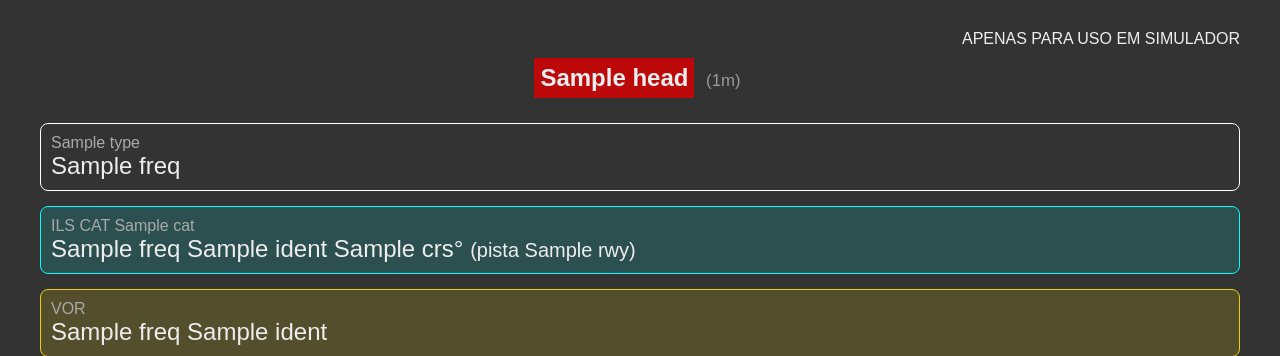
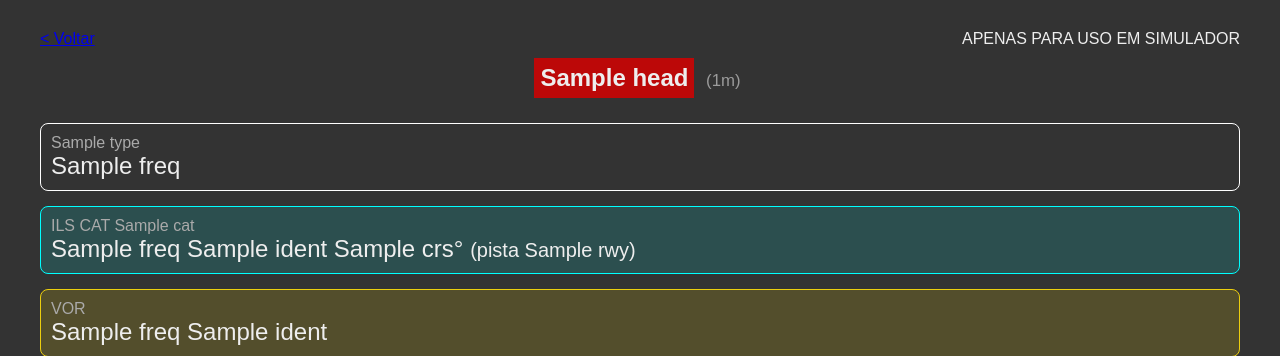
Before and after one commit to antenor-z/aero, a Flask app: template templates/airport.html in a window 1280 px wide. Shown: the part 127-483 px from the top of the page. Run offline with Flask 3, Linux system fonts and the light colour scheme; the template is opened without the code that fills it: most values are stand-ins (such as "Sample title", 1, 10 or a date in 2020); parts of the project's set-up code (start-up, migrations or seed data) failed here and were passed over.

Commit message:
go back button

```diff
--- a/server.py
+++ b/server.py
@@ -47,7 +47,9 @@ def wind(icao:str):
     except InfoError as e:
         info = None
     get_components(icao, metar)
-    return render_template("wind.html", runways=get_components(icao, metar), nome_aeroporto=info["nome"], icao=icao)
+
+    airport_page = f"/info/{icao}"
+    return render_template("wind.html", runways=get_components(icao, metar), nome_aeroporto=info["nome"], icao=icao, airport_page=airport_page)
 
 @app.errorhandler(404)
 def not_found(e):
--- a/static/style.css
+++ b/static/style.css
@@ -19,6 +19,11 @@ header {
   font-size: 48px;
   padding: 20px 0;
   background-color: rgb(88, 88, 88);
+}
+.first-line {
+  display: flex;
+  align-content: center;
+  justify-content: space-between;
 }
 .metar {
   font-family: monospace;
--- a/templates/airport.html
+++ b/templates/airport.html
@@ -15,7 +15,10 @@
 		</div>
 	</header>
 	<main>
-	<div style="text-align: right;">APENAS PARA USO EM SIMULADOR</div>
+	<div class="first-line">
+		<a href="/">&lt Voltar</a>
+		<span>APENAS PARA USO EM SIMULADOR</span>
+	</div>
 	{% if info is not none %}
 	<div class="line line-margin">
 		{% for rwy in info.rwy %}
--- a/templates/wind.html
+++ b/templates/wind.html
@@ -16,7 +16,10 @@
 		</div>
 	</header>
 	<main>
-    <div style="text-align: right;">APENAS PARA USO EM SIMULADOR</div>
+    <div class="first-line">
+        <a href="{{ airport_page }}">&lt Voltar</a>
+    	<span>APENAS PARA USO EM SIMULADOR</span>
+    </div>
     <div class="line-big" id="runways">
         {% for runway in runways %}
         <div id="{{runway}}" class="box-rounded box-outlined">
```
